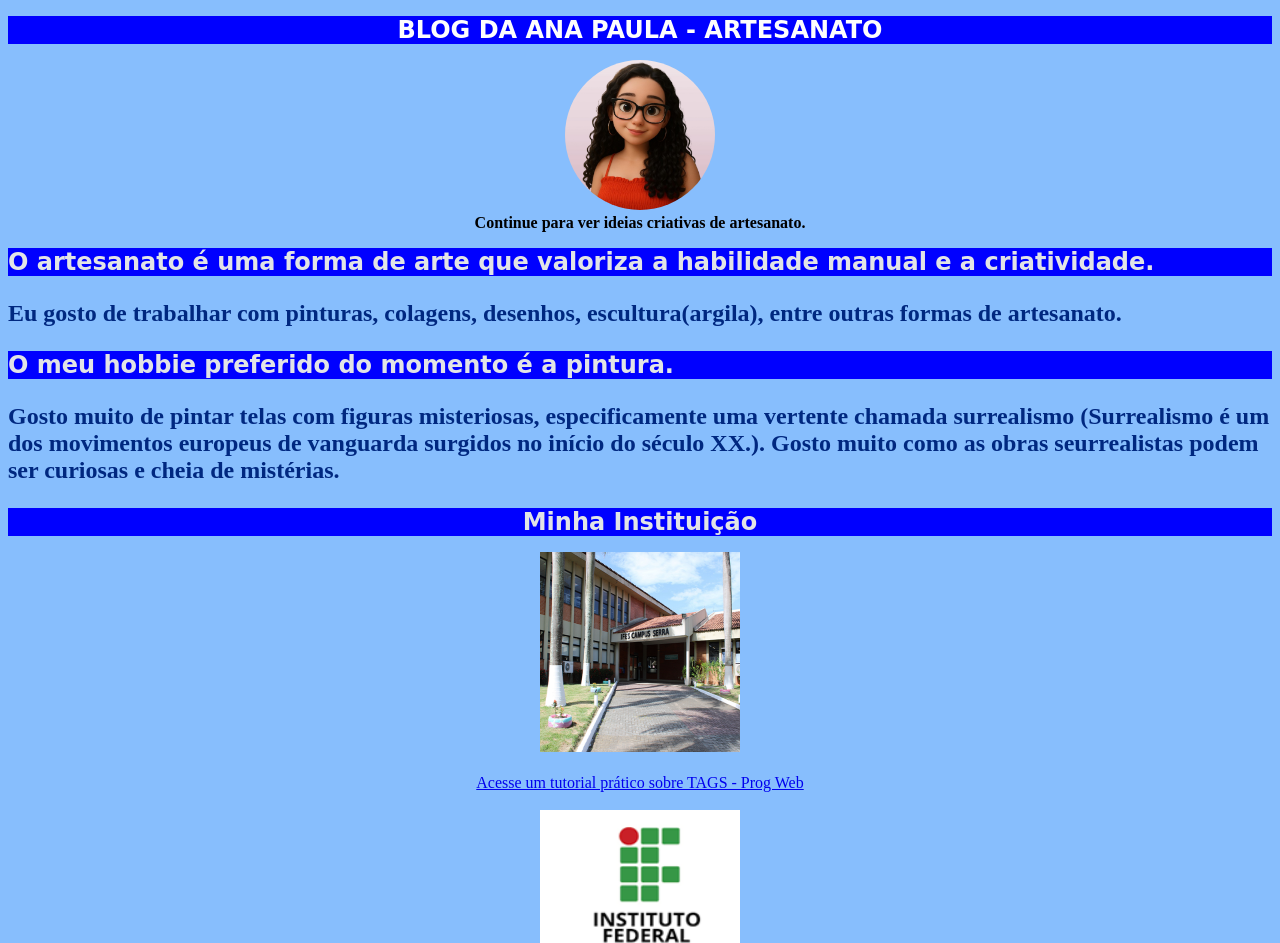
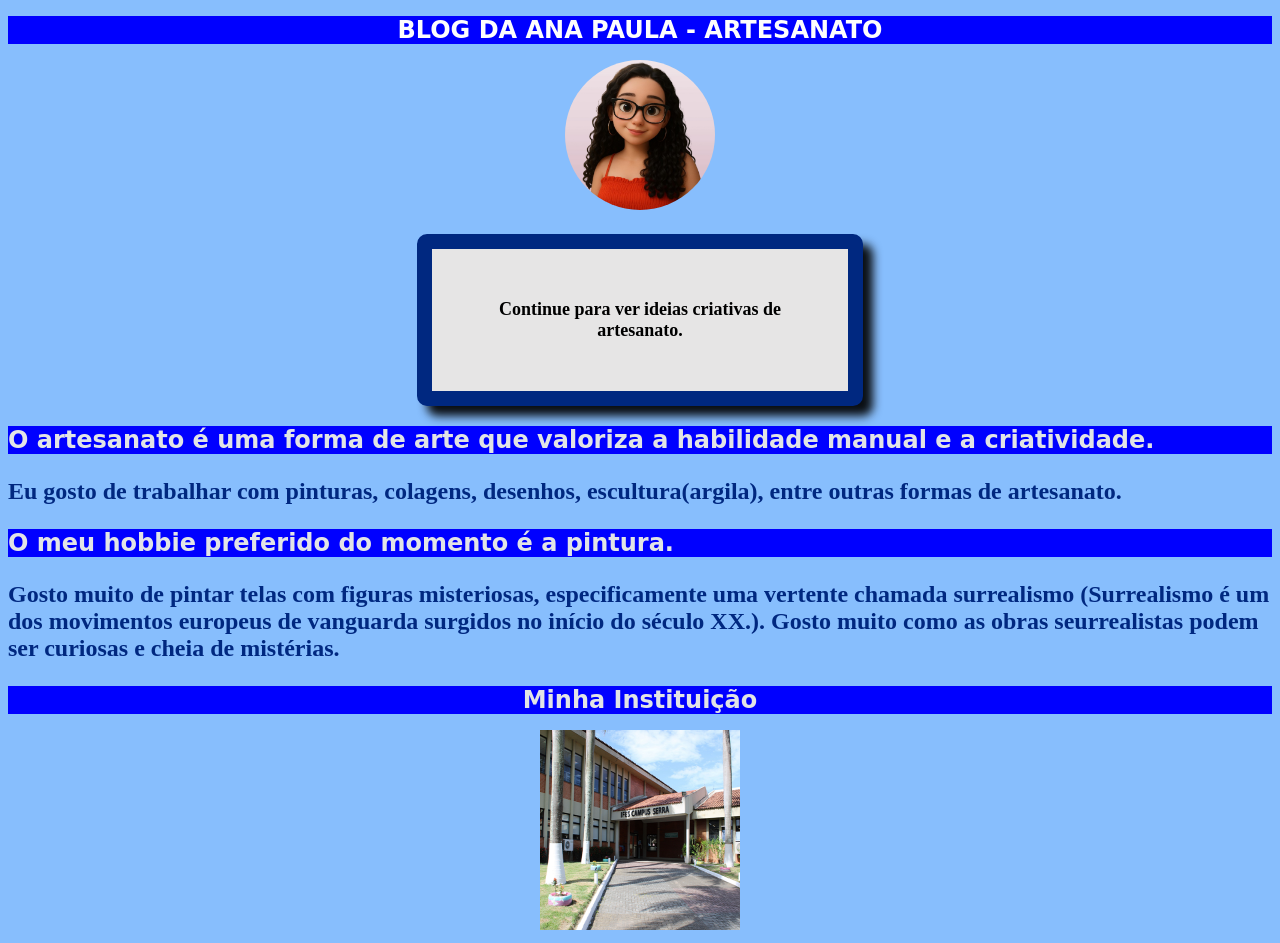
Before and after one commit to ana-paula-costa/Atividade-Blog-pessoal, a plain HTML site: page index.html in a window 1280 px wide. Shown: the top 943 px of the page. Drawn offline with Linux system fonts and the light colour scheme.

Commit message:
CSS PT2
slk a mae eh braba (te amo ana rsrs)

```diff
--- a/estilos/estilos.css
+++ b/estilos/estilos.css
@@ -24,3 +24,27 @@ h2{
 div{
     text-align: center;
 }
+
+div.box{
+    margin: 20px auto;
+    text-align: center;
+    font-size: large;
+    background-color: rgb(230, 229, 229);
+    width: 25%;
+    border: 15px solid #002880;  /* dotted, dashed, double, groove, etc */
+    padding: 50px;
+    border-radius: 10px;/* cantos arredondados */
+    box-shadow: 10px 10px 10px #000000ec /* sombra externa termos offset-x offset-y blur-radius spread-radius color;+*/
+}
+
+a:link {
+    color: red;
+}
+/* visited link */
+a:visited {
+    color: green;
+}
+/* mouse over link */
+a:hover {
+    color: rgb(4, 24, 37);
+}
```
Also changed, not shown: tutorial/tutorial.html (+3 -0 lines).
